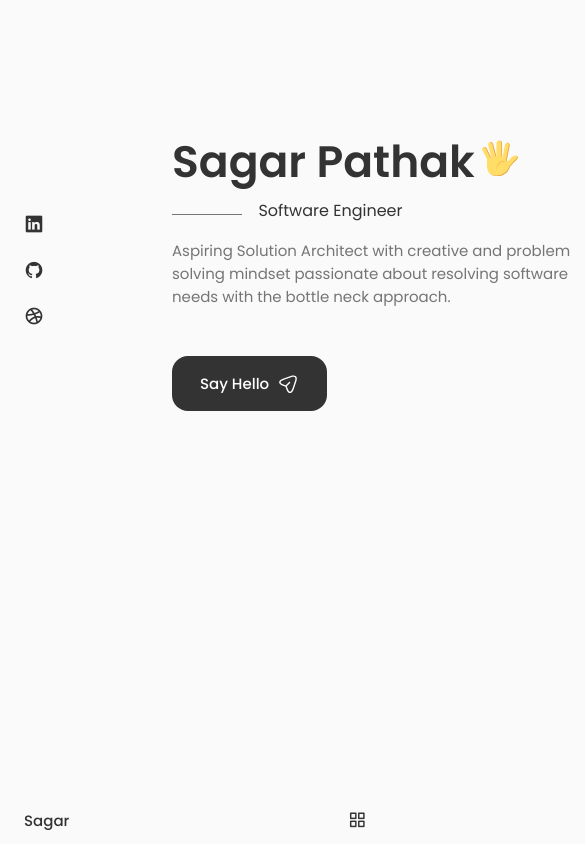
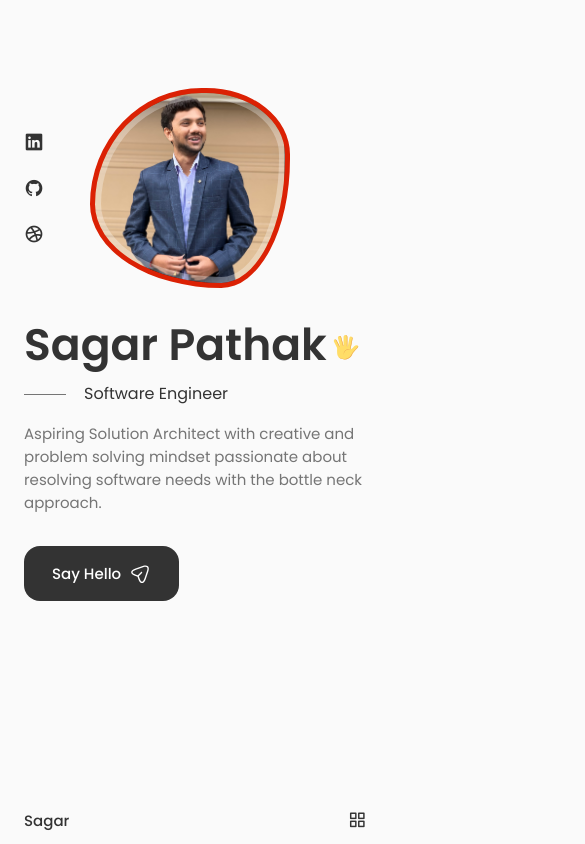
Before and after one commit to devops-sagar/knowme, a React (Create React App) app: page / in a window 390 px wide. Shown: the top 844 px of the page, 585 px wide, since content can reach past the window. Built offline with nearby package versions, Linux system fonts and the light colour scheme.

Commit message:
finishing up with the home section

```diff
--- a/src/components/home/Home.jsx
+++ b/src/components/home/Home.jsx
@@ -2,6 +2,7 @@
 import "./home.css";
 import Social from './Social';
 import Data from './Data';
+import ScrollDown from './ScrollDown';
 
 const Home = () => {
   return (
@@ -14,6 +15,8 @@
 
           <Data />
         </div>
+
+        <ScrollDown />
       </div>
     </section>
   )
--- a/src/components/home/ScrollDown.jsx
+++ b/src/components/home/ScrollDown.jsx
@@ -0,0 +1,49 @@
+import React from 'react'
+
+const ScrollDown = () => {
+  return (
+    <div className="home__scroll">
+      <a href="about" className="home__scroll-button button--flex">
+        <svg
+                width="32px"
+                height="32px"
+                class="home__scroll-mouse"
+                viewBox="0 0 247 390"
+                version="1.1"
+                xmlns="http://www.w3.org/2000/svg"
+                xmlnsXlink="http://www.w3.org/1999/xlink"
+                style={{
+                  fillRule: "evenodd",
+                  clipRule: "evenodd",
+                  strokeLinecap: "round",
+                  strokeLinejoin: "round",
+                  strokeMiterlimit: "1.5",
+                }}
+              >
+                <path
+                  class="wheel"
+                  d="M123.359,79.775l0,72.843"
+                  style={{
+                    fill: "none",
+                    stroke: "#000",
+                    strokeWidth: "20px",
+                  }}
+                ></path>
+                <path
+                  id="mouse"
+                  d="M236.717,123.359c0,-62.565 -50.794,-113.359 -113.358,-113.359c-62.565,0 -113.359,50.794 -113.359,113.359l0,143.237c0,62.565 50.794,113.359 113.359,113.359c62.564,0 113.358,-50.794 113.358,-113.359l0,-143.237Z"
+                  style={{
+                    fill: "none",
+                    stroke: "var(--title-color)",
+                    strokeWidth: "20px",
+                  }}
+                ></path>
+              </svg>
+        <span className="home__scroll-name">Check out my Profile</span>
+        <i class="uil uil-arrow-down home__scroll-arrow"></i>
+      </a>
+    </div>
+  )
+}
+
+export default ScrollDown
--- a/src/components/home/home.css
+++ b/src/components/home/home.css
@@ -1,3 +1,7 @@
+.home__container {
+  row-gap: 7rem;
+}
+
 .home__content {
   grid-template-columns: 116px repeat(2, 1fr);
   padding-top: 5.5rem;
@@ -92,3 +96,116 @@
     border: 5px solid rgb(13, 13, 182);
   }
 }
+
+.home__scroll {
+  margin-left: 9.225rem;
+}
+
+.wheel {
+  animation: scroll 2s ease infinite;
+}
+
+@keyframes scroll {
+  0% {
+    transform: translateY(0);
+  }
+
+  30% {
+    transform: translateY(3.75rem);
+  }
+}
+
+.home__scroll-name {
+  color: var(--title-color);
+  font-weight: var(--font-medium);
+  margin-right: var(--mb-0-25);
+  margin-left: 2px;
+}
+
+.home__scroll-arrow {
+  font-size: 1.25rem;
+  color: var(--title-color);
+}
+
+/*=============== BREAKPOINTS ===============*/
+/* For large devices */
+@media screen and (max-width: 992px) {
+  .home__content {
+    grid-template-columns: 100px repeat(2, 1fr);
+    column-gap: 1.25rem;
+  }
+
+  .home__hand {
+    width: 26px;
+    height: 26px;
+  }
+
+  .home__subtitle {
+    padding-left: 3.75rem;
+    margin-bottom: var(--mb-1);
+  }
+
+  .home__subtitle::before {
+    width: 42px;
+    top: 0.8rem;
+  }
+
+  .home__description {
+    max-width: initial;
+    margin-bottom: var(--mb-2-25);
+  }
+
+  .home__img {
+    width: 250px;
+    height: 250px;
+    box-shadow: inset 0 0 0 8px rgb(255 255 255 / 30%);
+  }
+
+  .home__scroll {
+    margin-left: 7.5rem;
+  }
+
+  .button {
+    margin-top: 2rem;
+  }
+}
+
+/* For medium devices */
+@media screen and (max-width: 768px) {
+  .home__content {
+    grid-template-columns: 0.5fr 3fr;
+    padding-top: 3.5rem;
+  }
+
+  .home__img {
+    order: initial;
+    justify-self: initial;
+  }
+
+  .home__data {
+    grid-column: 1/3;
+  }
+
+  .home__img {
+    box-shadow: inset 0 0 0 6px rgb(255 255 255 / 30%);
+    width: 200px;
+    height: 200px;
+  }
+
+  .home__scroll {
+    display: none;
+  }
+}
+
+/* For small devices */
+@media screen and (max-width: 350px) {
+  .home__img {
+    width: 180px;
+    height: 180px;
+  }
+
+  .home__hand {
+    width: 22px;
+    height: 22px;
+  }
+}
```
